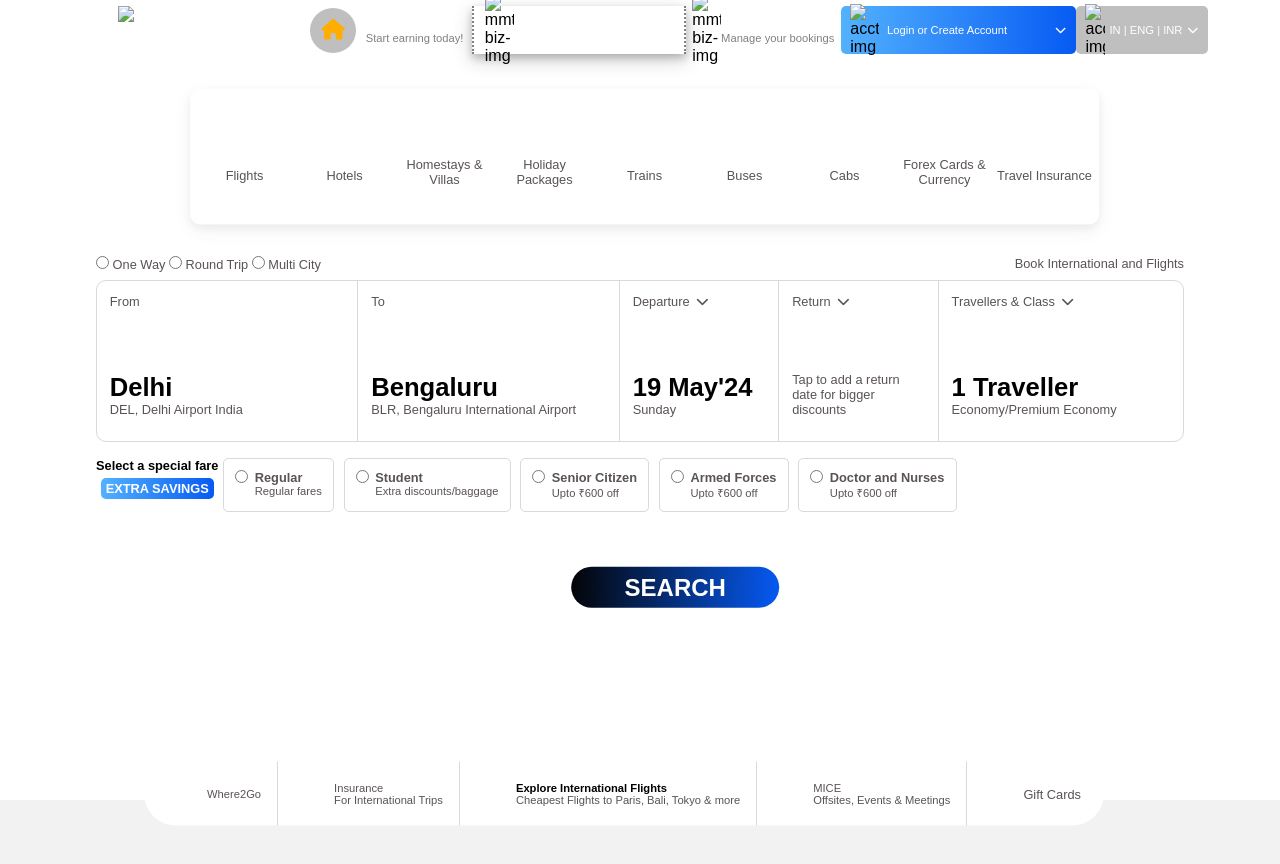
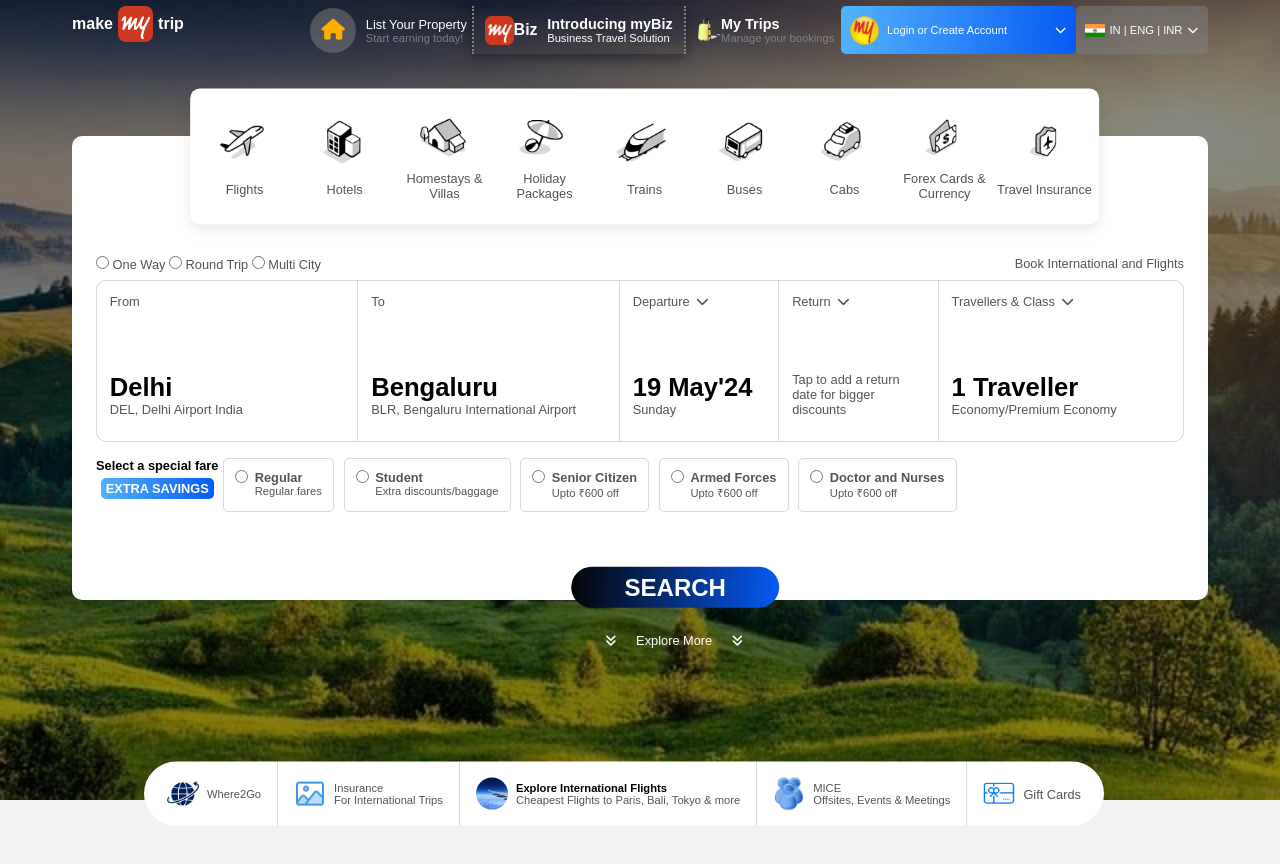
Before and after one commit to rajesh-ranjan-git/MakeMyTrip, a plain HTML site: page index.html in a window 1280 px wide. Shown: the top 864 px of the page. Drawn offline with Linux system fonts and the light colour scheme; the site is published under a folder, as on GitHub Pages, so addresses that start at the root find nothing.

Commit message:
Corrected path as per personal device

```diff
--- a/index.html
+++ b/index.html
@@ -14,7 +14,7 @@
                 <div>
                     <div class="logo">
                         <span>make</span>
-                        <img src="/images/mmt.png" alt="logo-img">
+                        <img src="images/mmt.png" alt="logo-img">
                         <span>trip</span>
                     </div>
                 </div>
@@ -30,7 +30,7 @@
                     </div>
                     <div class="biz">
                         <div class="biz-img">
-                            <img src="/images/mmt.png" alt="mmt-biz-img">
+                            <img src="images/mmt.png" alt="mmt-biz-img">
                             <span>Biz</span>
                         </div>
                         <div class="biz-text">
@@ -40,7 +40,7 @@
                     </div>
                     <div class="trips">
                         <div class="trips-img">
-                            <img src="/images/case.png" alt="mmt-biz-img">
+                            <img src="images/case.png" alt="mmt-biz-img">
                         </div>
                         <div class="trips-text">
                             <p>My Trips</p>
@@ -49,13 +49,13 @@
                     </div>
                     <div class="acc">
                         <div>
-                            <img src="/images/mmt-icon.png" alt="acct-img">
+                            <img src="images/mmt-icon.png" alt="acct-img">
                             <span>Login or Create Account</span>
                         </div>
                         <span><i class="fa-solid fa-chevron-down"></i></span>
                     </div>
                     <div class="lang">
-                        <img src="/images/india-flag-icon.png" alt="acct-img">
+                        <img src="images/india-flag-icon.png" alt="acct-img">
                         <span>IN | ENG | INR</span>
                         <span><i class="fa-solid fa-chevron-down"></i></span>
                     </div>
@@ -64,39 +64,39 @@
             <div class="main-content">
                 <div class="floating-content">
                     <div>
-                        <img src="/images/flight.png" alt="">
+                        <img src="images/flight.png" alt="">
                         <p>Flights</p>
                     </div>
                     <div>
-                        <img src="/images/hotels.png" alt="">
+                        <img src="images/hotels.png" alt="">
                         <p>Hotels</p>
                     </div>
                     <div>
-                        <img src="/images/homestays.png" alt="">
+                        <img src="images/homestays.png" alt="">
                         <p>Homestays & Villas</p>
                     </div>
                     <div>
-                        <img src="/images/holidays.png" alt="">
+                        <img src="images/holidays.png" alt="">
                         <p>Holiday Packages</p>
                     </div>
                     <div>
-                        <img src="/images/trains.png" alt="">
+                        <img src="images/trains.png" alt="">
                         <p>Trains</p>
                     </div>
                     <div>
-                        <img src="/images/buses.png" alt="">
+                        <img src="images/buses.png" alt="">
                         <p>Buses</p>
                     </div>
                     <div>
-                        <img src="/images/cabs.png" alt="">
+                        <img src="images/cabs.png" alt="">
                         <p>Cabs</p>
                     </div>
                     <div>
-                        <img src="/images/forex.png" alt="">
+                        <img src="images/forex.png" alt="">
                         <p>Forex Cards & Currency</p>
                     </div>
                     <div>
-                        <img src="/images/travel-insurance.png" alt="">
+                        <img src="images/travel-insurance.png" alt="">
                         <p>Travel Insurance</p>
                     </div>
                 </div>
--- a/style.css
+++ b/style.css
@@ -9,7 +9,7 @@
     width: 100%;
     height: 100vh;
     padding: 0 4.5rem;
-    background-image: url("/images/bg.jpg");
+    background-image: url("images/bg.jpg");
     background-repeat: no-repeat;
     background-size: cover;
 }
@@ -212,7 +212,7 @@ nav>div:nth-child(2) {
 }
 /*
 .floating-content div:nth-child(1):hover {
-    content: url("/images/flight-active.png");
+    content: url("images/flight-active.png");
 } */
 
 .floating-content img {
@@ -412,7 +412,7 @@ nav>div:nth-child(2) {
 .fl-nav-img1 {
     width: 2rem;
     height: 2rem;
-    background-image: url("/images/where2go.png");
+    background-image: url("images/where2go.png");
     background-position: center;
     background-repeat: no-repeat;
     background-size: contain;
@@ -421,7 +421,7 @@ nav>div:nth-child(2) {
 .fl-nav-img2 {
     width: 2rem;
     height: 2rem;
-    background-image: url("/images/photo.png");
+    background-image: url("images/photo.png");
     background-position: center;
     background-repeat: no-repeat;
     background-size: contain;
@@ -430,7 +430,7 @@ nav>div:nth-child(2) {
 .fl-nav-img3 {
     width: 2rem;
     height: 2rem;
-    background-image: url("/images/intl-flight.jpg");
+    background-image: url("images/intl-flight.jpg");
     background-position: center;
     background-repeat: no-repeat;
     background-size: cover;
@@ -440,7 +440,7 @@ nav>div:nth-child(2) {
 .fl-nav-img4 {
     width: 2rem;
     height: 2rem;
-    background-image: url("/images/people.png");
+    background-image: url("images/people.png");
     background-position: center;
     background-repeat: no-repeat;
     background-size: contain;
@@ -449,7 +449,7 @@ nav>div:nth-child(2) {
 .fl-nav-img5 {
     width: 2rem;
     height: 2rem;
-    background-image: url("/images/gift.png");
+    background-image: url("images/gift.png");
     background-position: center;
     background-repeat: no-repeat;
     background-size: contain;
```
